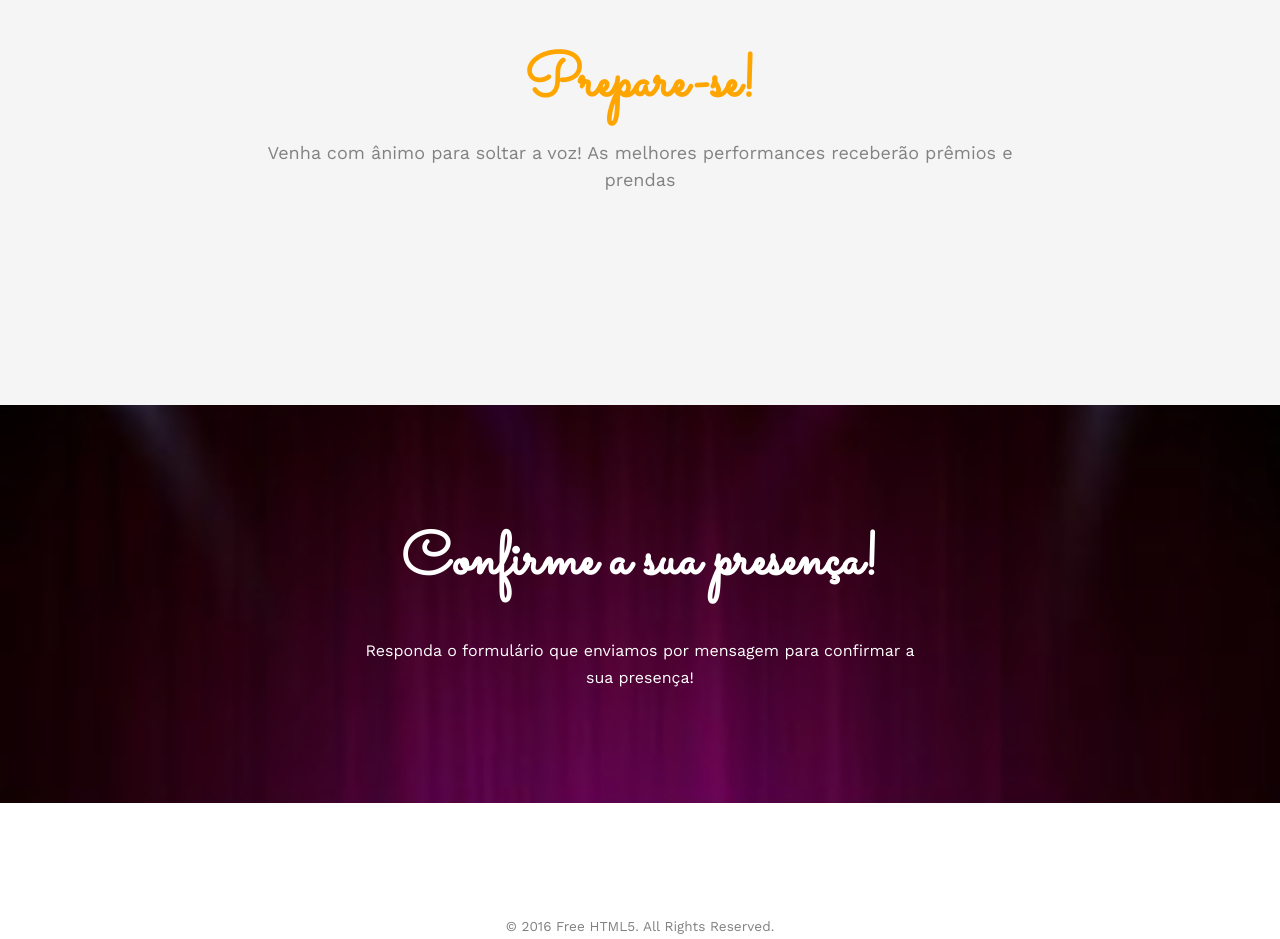
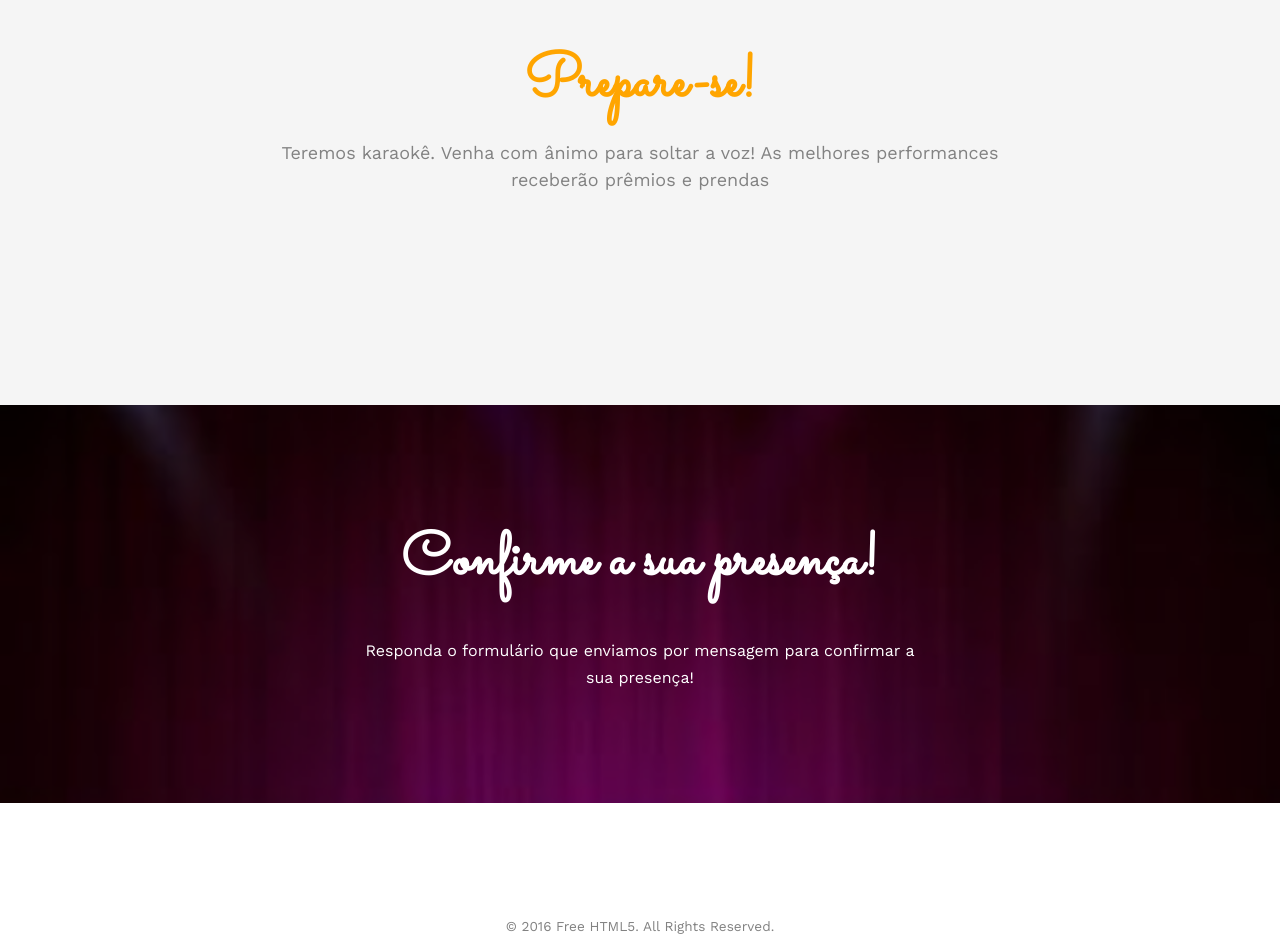
Before and after one commit to azeloc/conv, a plain HTML site: page index.html in a window 1280 px wide. Shown: the part 2320-3259 px from the top of the page. Drawn offline with nearby package versions, Linux system fonts and the light colour scheme; files whose address does not match are found by name.

Commit message:
karaokê

```diff
--- a/index.html
+++ b/index.html
@@ -123,7 +123,7 @@
 			<div class="row animate-box">
 				<div class="col-md-8 col-md-offset-2 text-center fh5co-heading">
 					<h2>Prepare-se!</h2>
-					<p>Venha com ânimo para soltar a voz! As melhores performances receberão prêmios e prendas</p>
+					<p>Teremos karaokê. Venha com ânimo para soltar a voz! As melhores performances receberão prêmios e prendas</p>
 				</div>
 			</div>
 		</div>
```
